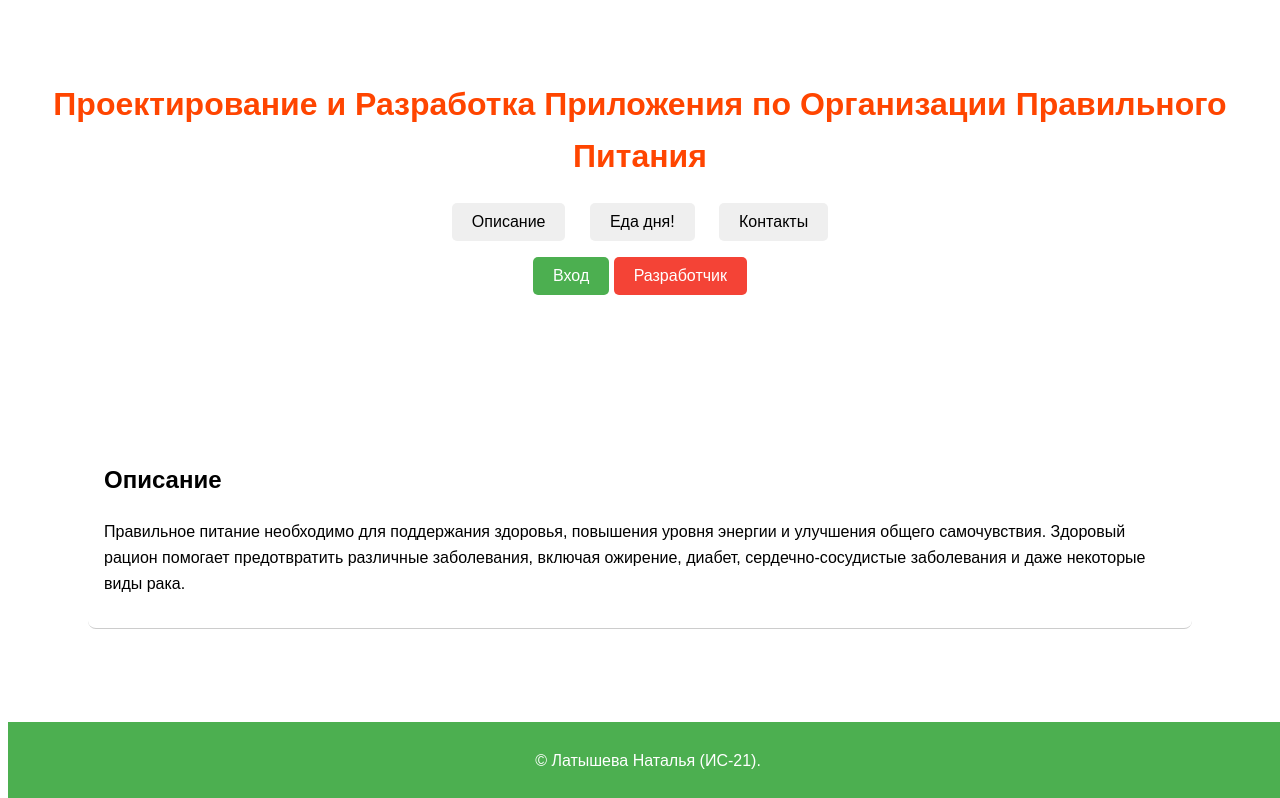
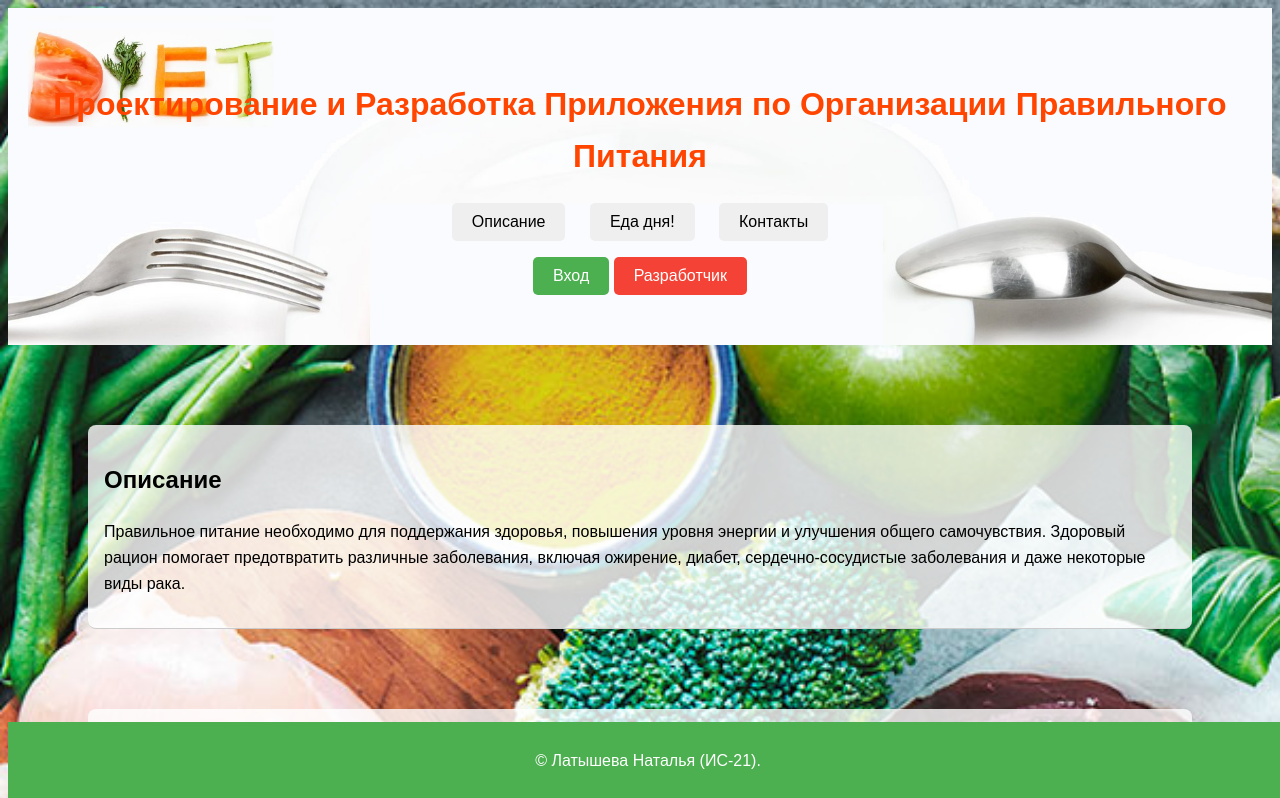
Before and after one commit to Natalia665/Latisheva, a plain HTML site: page index.html in a window 1280 px wide. Shown: the top 798 px of the page. Drawn offline with Linux system fonts and the light colour scheme.

Commit message:
Update styles.css

```diff
--- a/styles.css
+++ b/styles.css
@@ -3,7 +3,7 @@
 body {
     font-family: 'Arial', sans-serif;
     line-height: 1.6;
-	background-image: url(../image.jpg);
+	background-image: url(img/image.jpg);
     background-repeat: no-repeat;
     background-size: cover;
 }
@@ -12,7 +12,7 @@ header {
     color: #FF4500;
     padding: 50px 0;
     text-align: center;
-	background-image: url(../image2.jpg);
+	background-image: url(img/image2.jpg);
     background-repeat: no-repeat;
     background-size: cover;
 }
```
